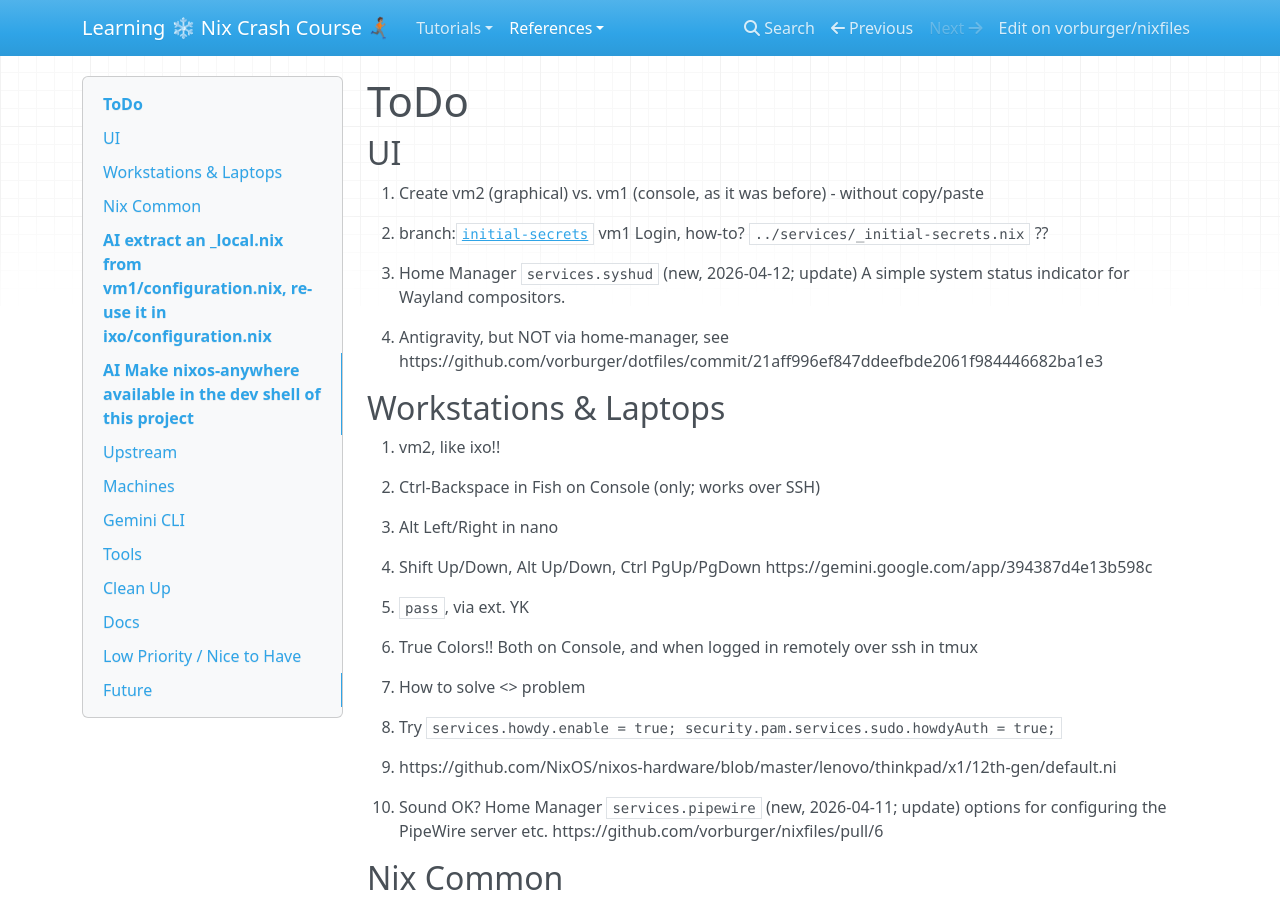
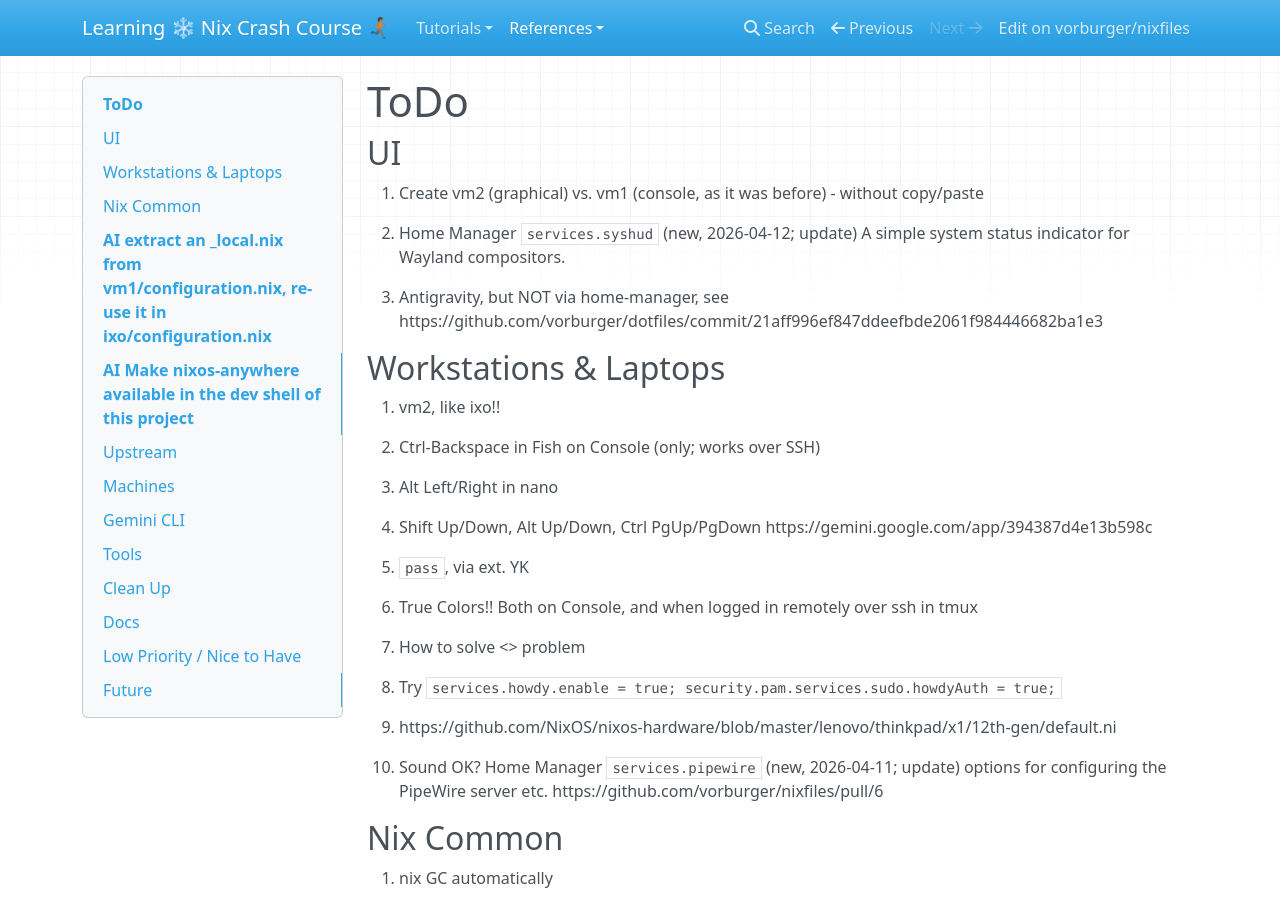
Before and after one commit to vorburger/nixfiles, an MkDocs documentation site: the page built from docs/docs/ToDo.md, in a window 1280 px wide and 900 px high. Built offline with MkDocs 1.6.1, drawn with Linux system fonts in a browser that asks for light colours; nearby versions of some CDN libraries.

```diff
--- a/docs/docs/ToDo.md
+++ b/docs/docs/ToDo.md
@@ -3,8 +3,6 @@
 ## UI
 
 1. Create vm2 (graphical) vs. vm1 (console, as it was before) - without copy/paste
-
-1. branch:[`initial-secrets`](https://github.com/vorburger/nixfiles/compare/initial-secrets) vm1 Login, how-to? `../services/_initial-secrets.nix` ??
 
 1. Home Manager `services.syshud` (new, 2026-04-12; update) A simple system status indicator for Wayland compositors.
 
```
Also changed, not shown: 1 other file.
